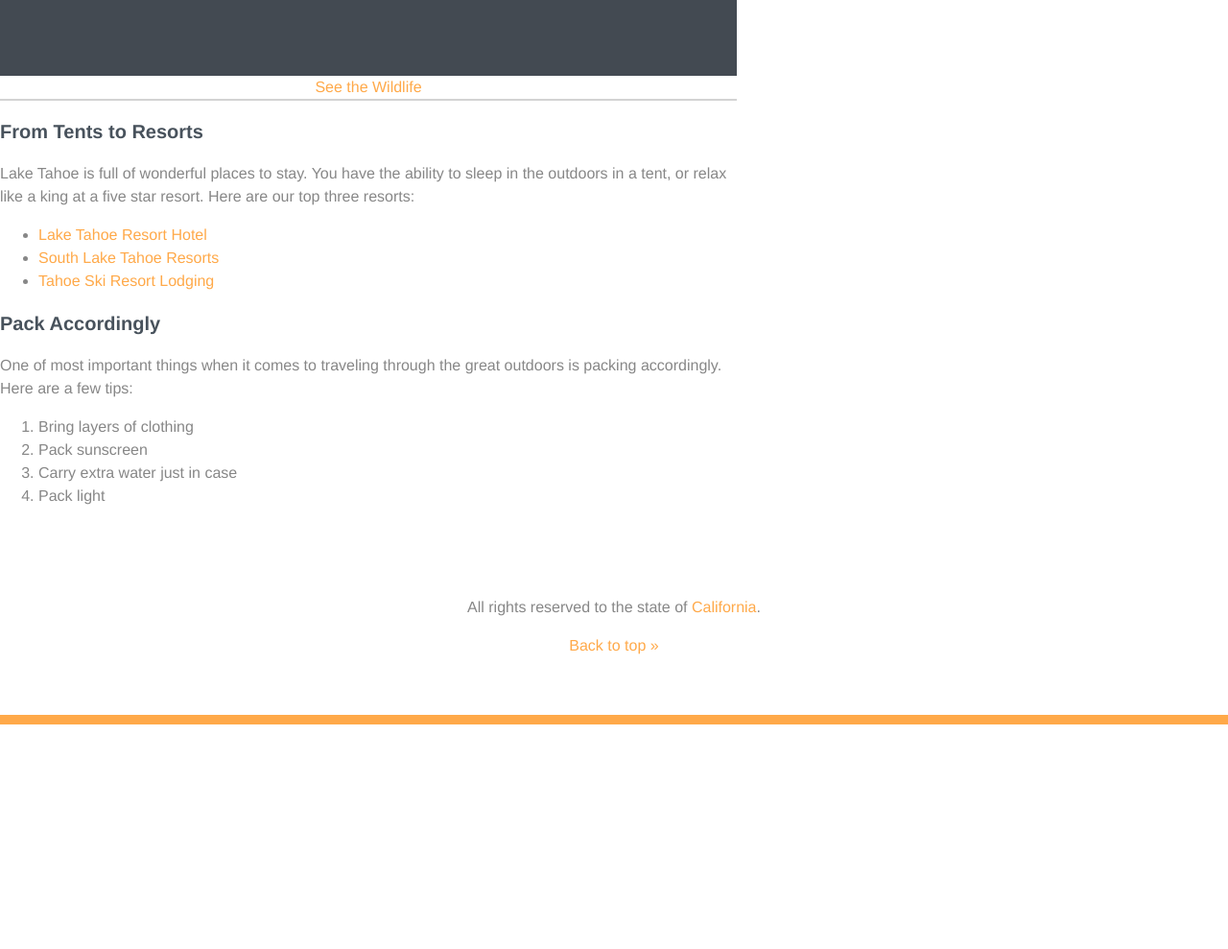
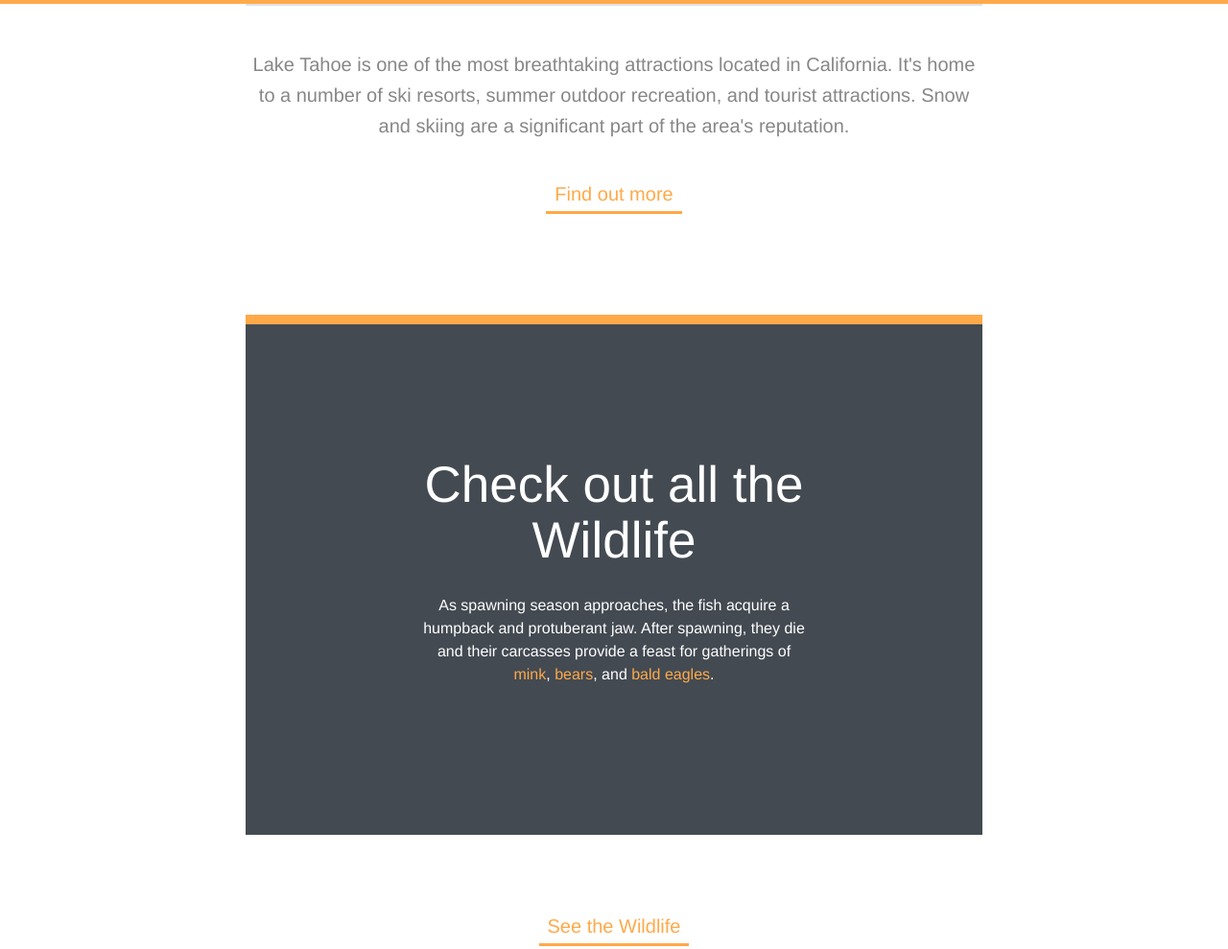
Before and after one commit to mckrogh/Lake-Tahoe, a plain HTML site: page index.html in a window 1280 px wide. Shown: the part 963-1952 px from the top of the page at 96% size. Before the commit the page ends 1718 px from the top, so only its background shows below. Drawn offline with Linux system fonts and the light colour scheme.

Commit message:
The Box Model
Display Values
*Inline
*Block
*Inline-block
*none

```diff
--- a/css/style.css
+++ b/css/style.css
@@ -36,6 +36,31 @@
 The em is known as a font-relative unit because it's calculated based on a parent element's font size.
 */
 
+/*PADDING
+Padding is often used to give an element's content area some breathing room by separating the content from the surrounding border area.
+*/
+
+/* BORDERS
+border-width
+Sets the width of a border.
+
+border-style
+Sets the style of the element’s borders.
+
+border-color
+Sets the color of a border.
+
+border
+Shorthand property for setting the individual border property values in one place.
+*/
+
+/* MARGINS
+Margins affect the area outside a box. We commonly use margin properties to create space around elements.
+*/
+
+/*DISPLAY VALUES
+With the display property, we can override the default display settings of an element. In this video, we'll cover the three most common types of display values.
+*/
 
 /* Base Styles -------------------- */
 
@@ -57,12 +82,14 @@
   font-size: 3.3125em; /* 53px/16px  */
   font-weight: normal;
   line-height: 1.1;
+  margin: 0 0 .5em; /* 0 0 26px */
 }
 
 h3 {
   font-size: 1.25em; /* 20px/16px  */
   color: #48525c;
   line-height: 1.2;
+  margin-bottom: 1.7em; /* 34px */
 }
 
 /* Pseudo-classes ------------------ */
@@ -70,7 +97,6 @@
 a:link {
   color: rgb(255, 169, 73);
   text-decoration: none;
-
 }
 
 a:visited {
@@ -107,6 +133,25 @@
   text-align: center;
 }
 
+.primary-content {
+	padding-top: 25px;
+  padding-bottom: 95px;
+}
+
+.secondary-content {
+	padding-top: 80px;
+	padding-bottom: 70px;
+  border-bottom: 2px solid #dfe2e6;
+}
+
+.callout {
+  font-size: 1.25em;
+  border-bottom: 3px solid;
+  padding: 0 9px 3px;
+  margin-top: 20px;
+  display: inline-block;
+}
+
 .main-footer {
   padding-top: 60px;
   padding-bottom: 60px;
@@ -114,7 +159,7 @@
 }
 
 .t-border {
-  border-top: 2px solid lightgrey;
+  border-top: 2px solid #dfe2e6;
 }
 
 /* Layout Styles ------------------ */
@@ -122,12 +167,13 @@
 .primary-content,
 .secondary-content {
   width: 60%;
+  margin: auto;
 }
 
-
 .wildlife {
-	color: white;
-	background-color: #434a52;
-	padding: 18% 24%;
-	border-top: 10px solid #ffa949;
+  color: white;
+  background-color: #434a52;
+  padding: 18% 24%;
+  border-top: 10px solid #ffa949;
+  margin: 105px 0 60px;
 }
--- a/index.html
+++ b/index.html
@@ -8,27 +8,27 @@
     <header id="top" class="main-header">
       <span class="title">Journey Through the Sierra Nevada Mountains</span>
       <h1>Lake Tahoe, California</h1>
+      <img class="arrow" src="img/arrow.svg" alt="Down arrow">
     </header>
+
     <div class="primary-content t-border">
       <p class="intro">
         Lake Tahoe is one of the most breathtaking attractions located in California. It's home to a number of ski resorts, summer outdoor recreation, and tourist attractions. Snow and skiing are a significant part of the area's reputation.
       </p>
-      <a href="#more">Find out more</a>
-
+      <a class="callout" href="#more">Find out more</a>
       <div class="wildlife">
-
         <h2>Check out all the Wildlife</h2>
         <p>
           As spawning season approaches, the fish acquire a humpback and protuberant jaw. After spawning, they die and their carcasses provide a feast for gatherings of <a href="#mink">mink</a>, <a href="#bears">bears</a>, and <a href="#eagles">bald eagles</a>.
         </p>
+      </div><!-- End .wildlife -->
 
-      </div>
-
-      <a href="#wildlife">See the Wildlife</a>
+      <a class="callout" href="#wildlife">See the Wildlife</a>
     </div><!-- End .primary-content -->
 
     <div class="secondary-content t-border">
       <div>
+        <img src="img/resort.jpg" alt="Resort">
         <h3>From Tents to Resorts</h3>
         <p>
           Lake Tahoe is full of wonderful places to stay. You have the ability to sleep in the outdoors in a tent, or relax like a king at a five star resort. Here are our top three resorts:
@@ -39,7 +39,9 @@
           <li><a href="#lodging">Tahoe Ski Resort Lodging</a></li>
         </ul>
       </div>
+
       <div>
+        <img src="img/mtn-landscape.jpg" alt="Mountain Landscape">
         <h3>Pack Accordingly</h3>
         <p>
           One of most important things when it comes to traveling through the great outdoors is packing accordingly. Here are a few tips:
```
Also changed, not shown: img/arrow.svg (added), img/bear.jpg (added), img/mtn-landscape.jpg (added), img/resort.jpg (added), 1 other file.
